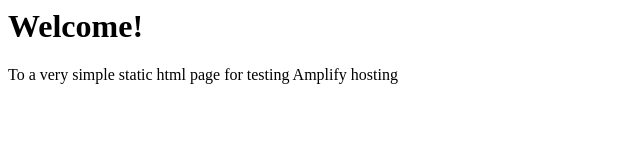
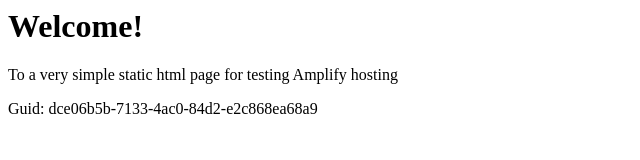
Before and after one commit to aws-aemilia-syd/Github-PR-Commit-Integration-Test-DoNotTouch-v0-preprod-ap-southeast-2, a website: page src/index.html in a window 1280 px wide. Shown: the whole page, without its empty margins (0-640 px from the left). Drawn offline with Linux system fonts and the light colour scheme.

Commit message:
commit from integ tests

```diff
--- a/src/index.html
+++ b/src/index.html
@@ -1,3 +1,5 @@
+
+
 <html lang="en">
 
 <head>
@@ -10,6 +12,6 @@
 <body>
     <h1>Welcome!</h1>
     <p>To a very simple static html page for testing Amplify hosting</p>
-</body>
+    <p>Guid: dce06b5b-7133-4ac0-84d2-e2c868ea68a9</p></body>
 
 </html>
```
